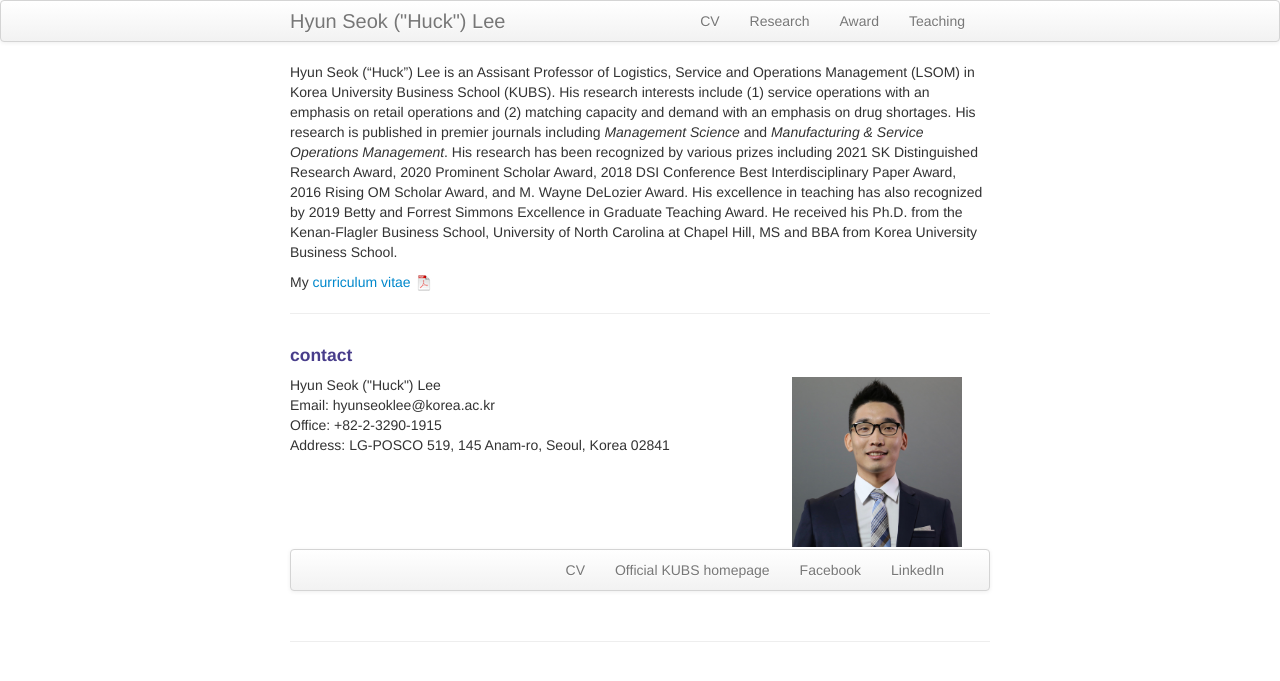
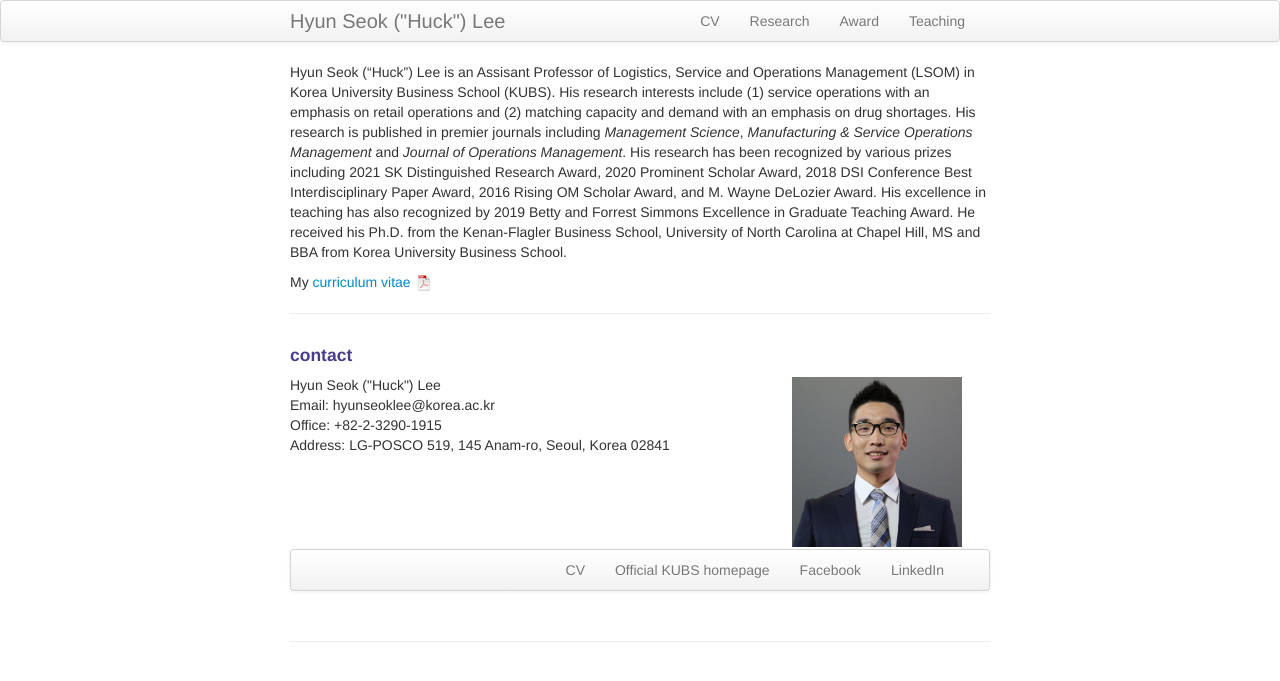
Before and after one commit to lordya2/lordya2.github.io, a Jekyll site: the page built from index.md, in a window 1280 px wide. Shown: the top 681 px of the page. Built offline with Jekyll 4.4.1, drawn with Linux system fonts in a browser that asks for light colours.

Commit message:
Update index.md

```diff
--- a/index.md
+++ b/index.md
@@ -5,7 +5,7 @@ description: Huck Lee is an Assistant Professor in Korea University Business Sch
 keywords: Hyun Seok, Huck, Lee, Service, Retail, KUBS.
 ---
 
-Hyun Seok ("Huck") Lee is an Assisant Professor of Logistics, Service and Operations Management (LSOM) in Korea University Business School (KUBS). His research interests include (1) service operations with an emphasis on retail operations and (2) matching capacity and demand with an emphasis on drug shortages. His research is published in premier journals including *Management Science* and *Manufacturing & Service Operations Management*. His research has been recognized by various prizes including 2021 SK Distinguished Research Award, 2020 Prominent Scholar Award, 2018 DSI Conference Best Interdisciplinary Paper Award, 2016 Rising OM Scholar Award, and M. Wayne DeLozier Award. His excellence in teaching has also recognized by 2019 Betty and Forrest Simmons Excellence in Graduate Teaching Award. He received his Ph.D. from the Kenan-Flagler Business School, University of North Carolina at Chapel Hill, MS and BBA from Korea University Business School.
+Hyun Seok ("Huck") Lee is an Assisant Professor of Logistics, Service and Operations Management (LSOM) in Korea University Business School (KUBS). His research interests include (1) service operations with an emphasis on retail operations and (2) matching capacity and demand with an emphasis on drug shortages. His research is published in premier journals including *Management Science*, *Manufacturing & Service Operations Management* and *Journal of Operations Management*. His research has been recognized by various prizes including 2021 SK Distinguished Research Award, 2020 Prominent Scholar Award, 2018 DSI Conference Best Interdisciplinary Paper Award, 2016 Rising OM Scholar Award, and M. Wayne DeLozier Award. His excellence in teaching has also recognized by 2019 Betty and Forrest Simmons Excellence in Graduate Teaching Award. He received his Ph.D. from the Kenan-Flagler Business School, University of North Carolina at Chapel Hill, MS and BBA from Korea University Business School.
 
 My [curriculum vitae ![CV as pdf]({{ BASE_PATH }}/pages/icons16/pdf-icon.png)]({{ BASE_PATH }}/assets/CV.pdf)<br/>
 
```
